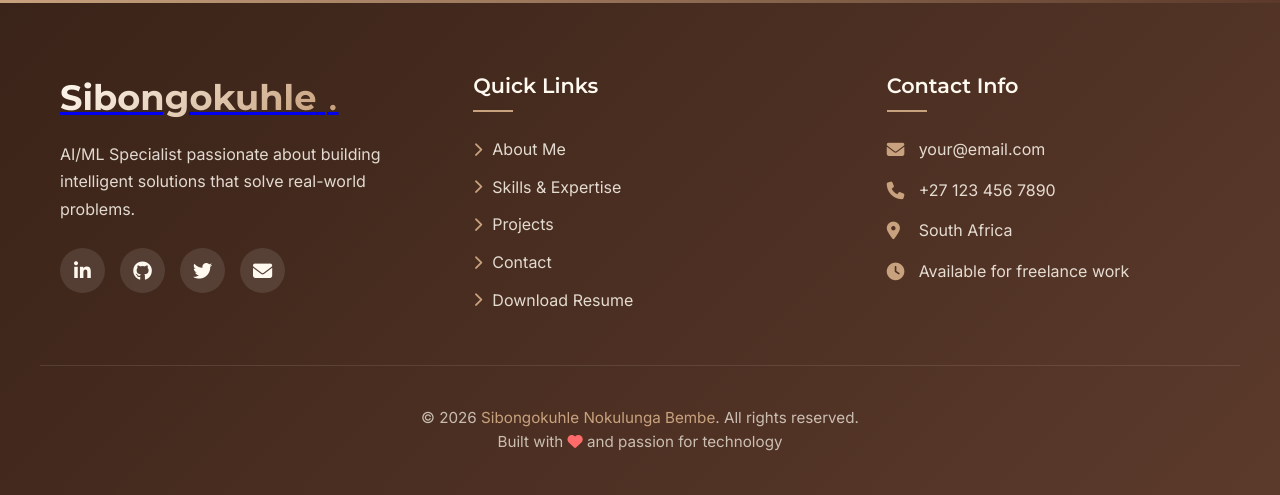
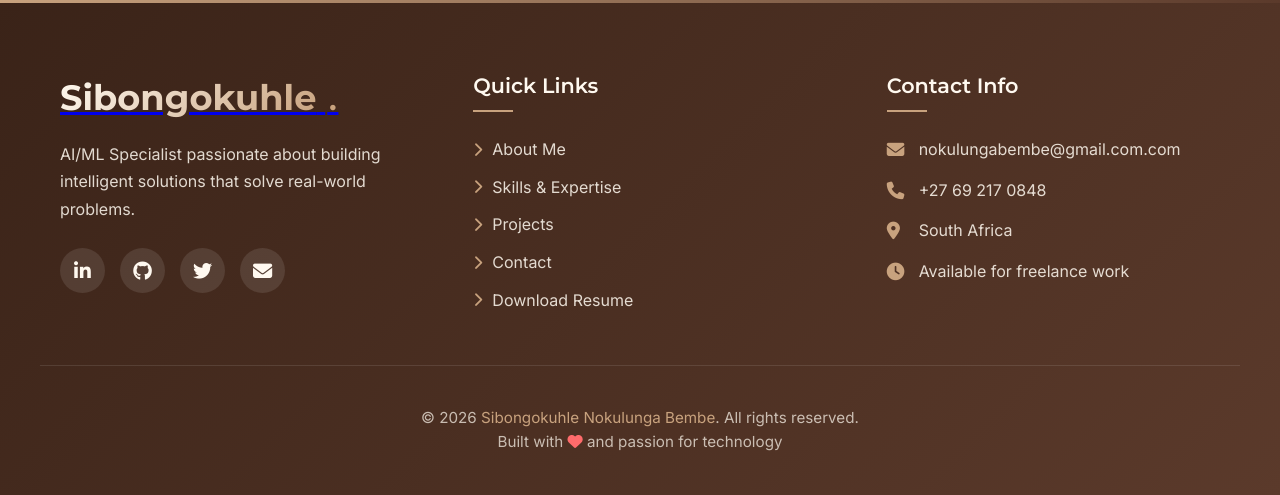
Before and after one commit to Nokulungs/my-profile, a Flask app: page /contact in a window 1280 px wide. Shown: the part 1065-1560 px from the top of the page. Run offline with Flask 3, Linux system fonts and the light colour scheme.

Commit message:
Add portfolio website files

```diff
--- a/templates/layout.html
+++ b/templates/layout.html
@@ -642,8 +642,8 @@
         <div class="footer-col">
             <h3 class="footer-title">Contact Info</h3>
             <div class="footer-contact">
-                <p><i class="fas fa-envelope"></i> your@email.com</p>
-                <p><i class="fas fa-phone"></i> +27 123 456 7890</p>
+                <p><i class="fas fa-envelope"></i> nokulungabembe@gmail.com.com</p>
+                <p><i class="fas fa-phone"></i> +27 69 217 0848</p>
                 <p><i class="fas fa-map-marker-alt"></i> South Africa</p>
                 <p><i class="fas fa-clock"></i> Available for freelance work</p>
             </div>
```
